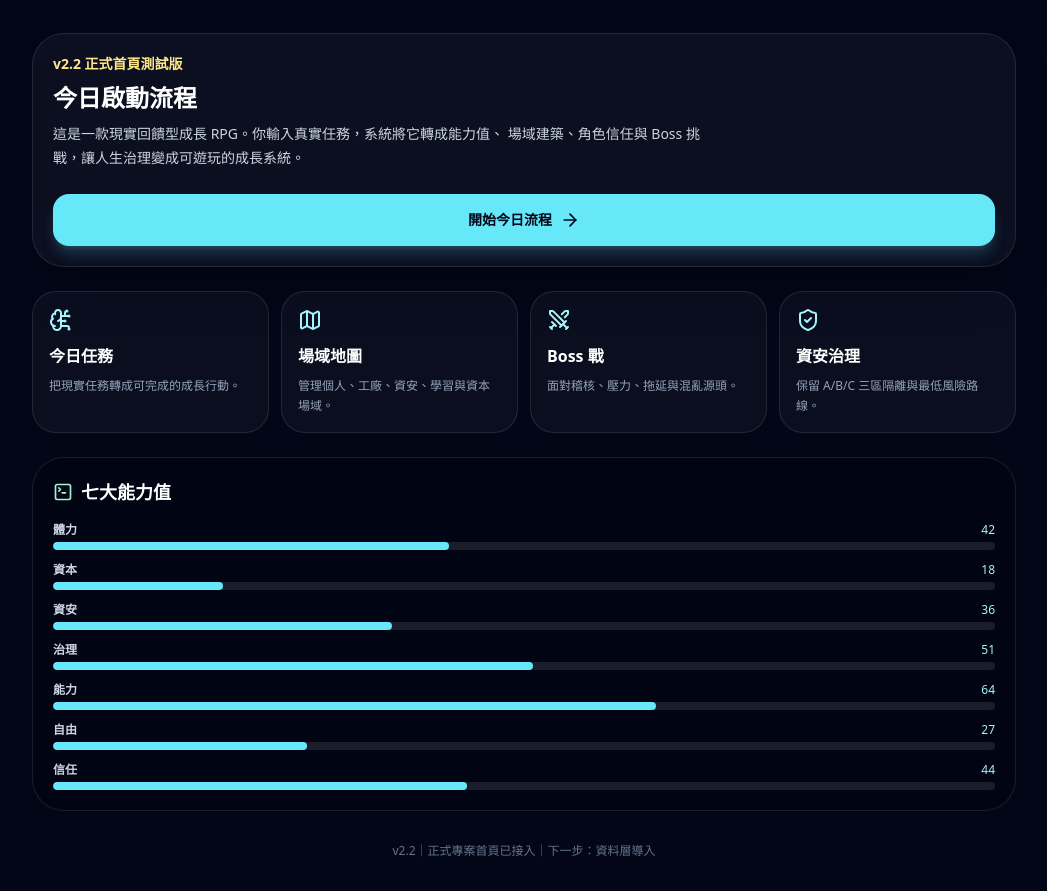
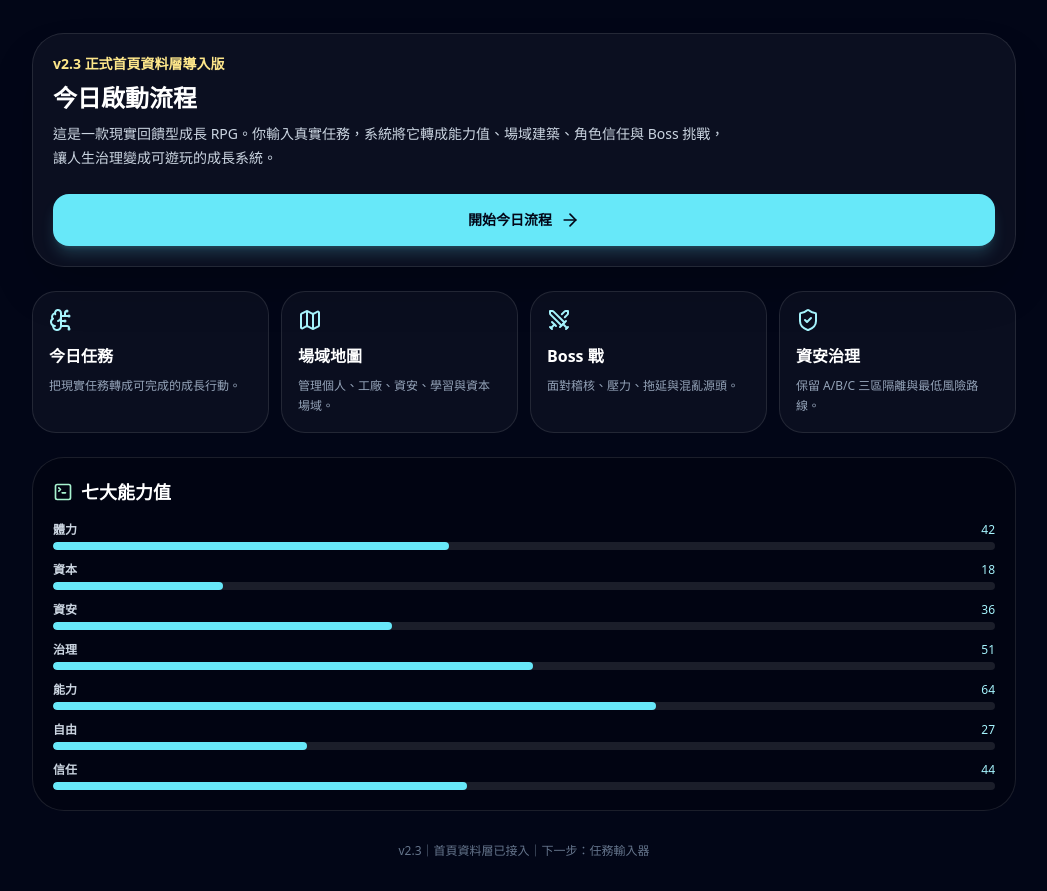
Before and after one commit to ken12121122-dotcom/meta-field-commander, a React (Vite) app: page / in a window 1280 px wide. Shown: the part 127-1018 px from the top of the page, without its empty margins (116-1163 px from the left). Built offline with nearby package versions, Linux system fonts and the light colour scheme.

Commit message:
refactor: extract home screen data config

```diff
--- a/src/App.jsx
+++ b/src/App.jsx
@@ -8,39 +8,14 @@ import {
   TerminalSquare,
   ArrowRight,
 } from "lucide-react";
+import { homeMeta, homeModules, homeStats } from "./data/homeConfig";
 
-const stats = [
-  { label: "體力", value: 42 },
-  { label: "資本", value: 18 },
-  { label: "資安", value: 36 },
-  { label: "治理", value: 51 },
-  { label: "能力", value: 64 },
-  { label: "自由", value: 27 },
-  { label: "信任", value: 44 },
-];
-
-const modules = [
-  {
-    title: "今日任務",
-    desc: "把現實任務轉成可完成的成長行動。",
-    icon: BrainCircuit,
-  },
-  {
-    title: "場域地圖",
-    desc: "管理個人、工廠、資安、學習與資本場域。",
-    icon: Map,
-  },
-  {
-    title: "Boss 戰",
-    desc: "面對稽核、壓力、拖延與混亂源頭。",
-    icon: Swords,
-  },
-  {
-    title: "資安治理",
-    desc: "保留 A/B/C 三區隔離與最低風險路線。",
-    icon: ShieldCheck,
-  },
-];
+const iconMap = {
+  BrainCircuit,
+  Map,
+  Swords,
+  ShieldCheck,
+};
 
 function App() {
   return (
@@ -49,13 +24,13 @@ function App() {
         <header className="mb-8 flex items-center justify-between">
           <div>
             <p className="text-xs font-bold tracking-[0.35em] text-cyan-300">
-              META FIELD COMMANDER
+              {homeMeta.eyebrow}
             </p>
             <h1 className="mt-3 text-4xl font-black tracking-tight">
-              元場域指揮官
+              {homeMeta.title}
             </h1>
             <p className="mt-2 text-sm text-slate-400">
-              把混亂馴化成自由
+              {homeMeta.subtitle}
             </p>
           </div>
 
@@ -67,14 +42,11 @@ function App() {
         <section className="grid gap-4 rounded-[2rem] border border-white/10 bg-white/[0.04] p-5 shadow-2xl">
           <div>
             <p className="text-sm font-bold text-amber-200">
-              v2.2 正式首頁測試版
+              {homeMeta.version} {homeMeta.label}
             </p>
-            <h2 className="mt-2 text-2xl font-black">
-              今日啟動流程
-            </h2>
+            <h2 className="mt-2 text-2xl font-black">今日啟動流程</h2>
             <p className="mt-2 max-w-2xl text-sm leading-6 text-slate-300">
-              這是一款現實回饋型成長 RPG。你輸入真實任務，系統將它轉成能力值、
-              場域建築、角色信任與 Boss 挑戰，讓人生治理變成可遊玩的成長系統。
+              {homeMeta.description}
             </p>
           </div>
 
@@ -85,8 +57,8 @@ function App() {
         </section>
 
         <section className="mt-6 grid gap-3 sm:grid-cols-2 lg:grid-cols-4">
-          {modules.map((item) => {
-            const Icon = item.icon;
+          {homeModules.map((item) => {
+            const Icon = iconMap[item.icon] ?? BrainCircuit;
             return (
               <article
                 key={item.title}
@@ -109,7 +81,7 @@ function App() {
           </div>
 
           <div className="grid gap-3">
-            {stats.map((stat) => (
+            {homeStats.map((stat) => (
               <div key={stat.label}>
                 <div className="mb-1 flex justify-between text-xs">
                   <span className="font-bold text-slate-300">{stat.label}</span>
@@ -127,7 +99,7 @@ function App() {
         </section>
 
         <footer className="mt-auto pt-8 text-center text-xs text-slate-500">
-          v2.2｜正式專案首頁已接入｜下一步：資料層導入
+          {homeMeta.footer}
         </footer>
       </section>
     </main>
--- /dev/null
+++ b/src/data/homeConfig.js
@@ -0,0 +1,43 @@
+export const homeStats = [
+  { label: "體力", value: 42 },
+  { label: "資本", value: 18 },
+  { label: "資安", value: 36 },
+  { label: "治理", value: 51 },
+  { label: "能力", value: 64 },
+  { label: "自由", value: 27 },
+  { label: "信任", value: 44 },
+];
+
+export const homeModules = [
+  {
+    title: "今日任務",
+    desc: "把現實任務轉成可完成的成長行動。",
+    icon: "BrainCircuit",
+  },
+  {
+    title: "場域地圖",
+    desc: "管理個人、工廠、資安、學習與資本場域。",
+    icon: "Map",
+  },
+  {
+    title: "Boss 戰",
+    desc: "面對稽核、壓力、拖延與混亂源頭。",
+    icon: "Swords",
+  },
+  {
+    title: "資安治理",
+    desc: "保留 A/B/C 三區隔離與最低風險路線。",
+    icon: "ShieldCheck",
+  },
+];
+
+export const homeMeta = {
+  version: "v2.3",
+  label: "正式首頁資料層導入版",
+  title: "元場域指揮官",
+  subtitle: "把混亂馴化成自由",
+  eyebrow: "META FIELD COMMANDER",
+  description:
+    "這是一款現實回饋型成長 RPG。你輸入真實任務，系統將它轉成能力值、場域建築、角色信任與 Boss 挑戰，讓人生治理變成可遊玩的成長系統。",
+  footer: "v2.3｜首頁資料層已接入｜下一步：任務輸入器",
+};
```
